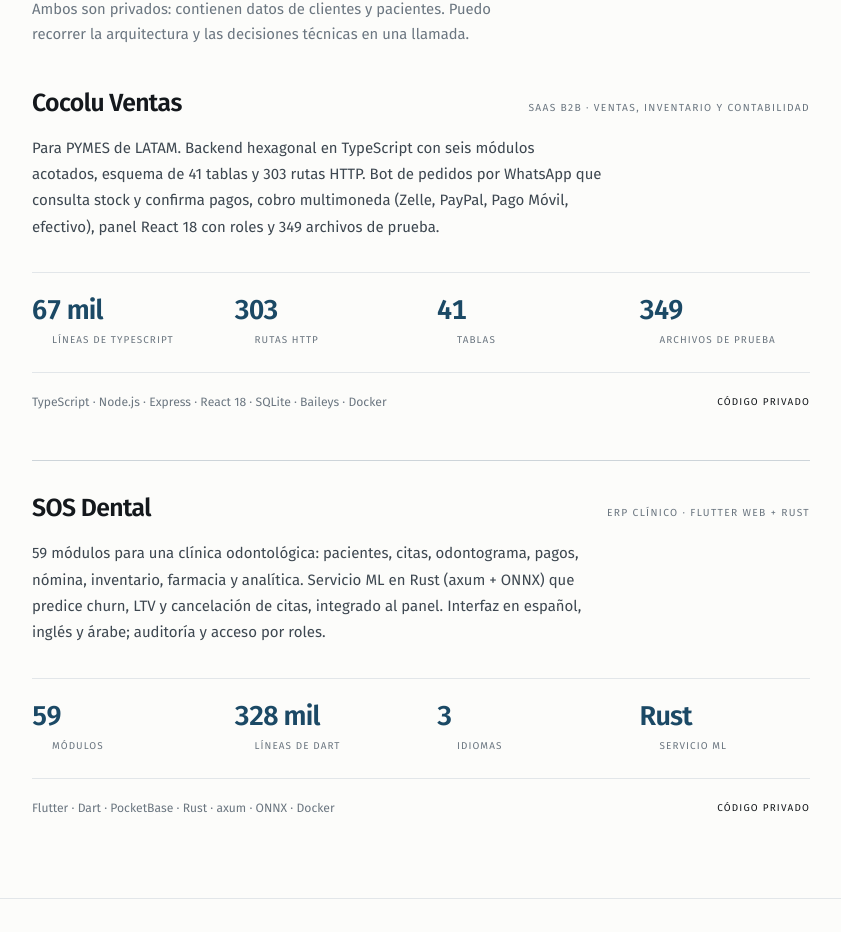
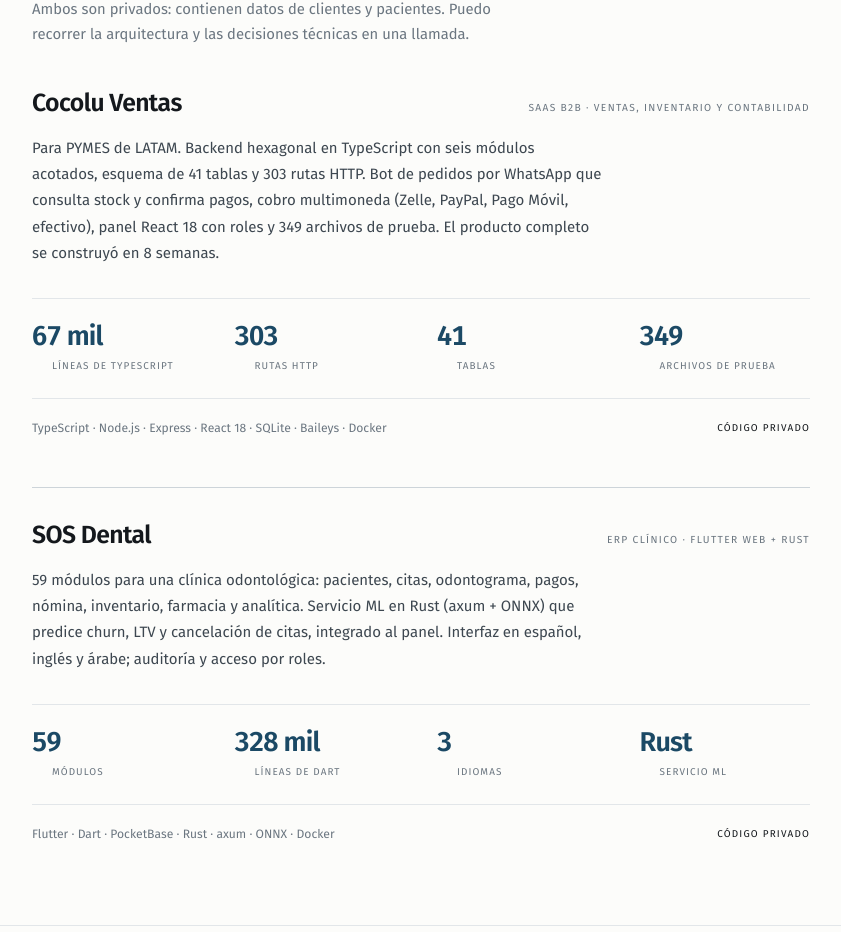
Before and after one commit to JuanQuiro/dominio-dragon, a Next.js app: page / in a window 1280 px wide. Shown: the part 1015-1947 px from the top of the page, without its empty margins (338-1179 px from the left). Built offline with nearby package versions, Linux system fonts and the light colour scheme.

Commit message:
Add eight-week shipping signal to Cocolu

```diff
--- a/src/content/site.ts
+++ b/src/content/site.ts
@@ -110,7 +110,7 @@ export const copy: Record<Lang, Copy> = {
         {
           name: "Cocolu Ventas",
           kind: "SaaS B2B · Ventas, inventario y contabilidad",
-          body: "Para PYMES de LATAM. Backend hexagonal en TypeScript con seis módulos acotados, esquema de 41 tablas y 303 rutas HTTP. Bot de pedidos por WhatsApp que consulta stock y confirma pagos, cobro multimoneda (Zelle, PayPal, Pago Móvil, efectivo), panel React 18 con roles y 349 archivos de prueba.",
+          body: "Para PYMES de LATAM. Backend hexagonal en TypeScript con seis módulos acotados, esquema de 41 tablas y 303 rutas HTTP. Bot de pedidos por WhatsApp que consulta stock y confirma pagos, cobro multimoneda (Zelle, PayPal, Pago Móvil, efectivo), panel React 18 con roles y 349 archivos de prueba. El producto completo se construyó en 8 semanas.",
           metrics: [
             { value: "67 mil", label: "líneas de TypeScript" },
             { value: "303", label: "rutas HTTP" },
@@ -274,7 +274,7 @@ export const copy: Record<Lang, Copy> = {
         {
           name: "Cocolu Ventas",
           kind: "B2B SaaS · Sales, inventory & accounting",
-          body: "Built for LATAM small businesses. Hexagonal TypeScript backend across six bounded modules, a 41-table schema, and 303 HTTP routes. WhatsApp ordering bot that checks stock and confirms payments, multi-currency checkout (Zelle, PayPal, Pago Móvil, cash), React 18 admin with roles, and 349 test files.",
+          body: "Built for LATAM small businesses. Hexagonal TypeScript backend across six bounded modules, a 41-table schema, and 303 HTTP routes. WhatsApp ordering bot that checks stock and confirms payments, multi-currency checkout (Zelle, PayPal, Pago Móvil, cash), React 18 admin with roles, and 349 test files. The whole product shipped in 8 weeks.",
           metrics: [
             { value: "67k", label: "lines of TypeScript" },
             { value: "303", label: "HTTP routes" },
```
